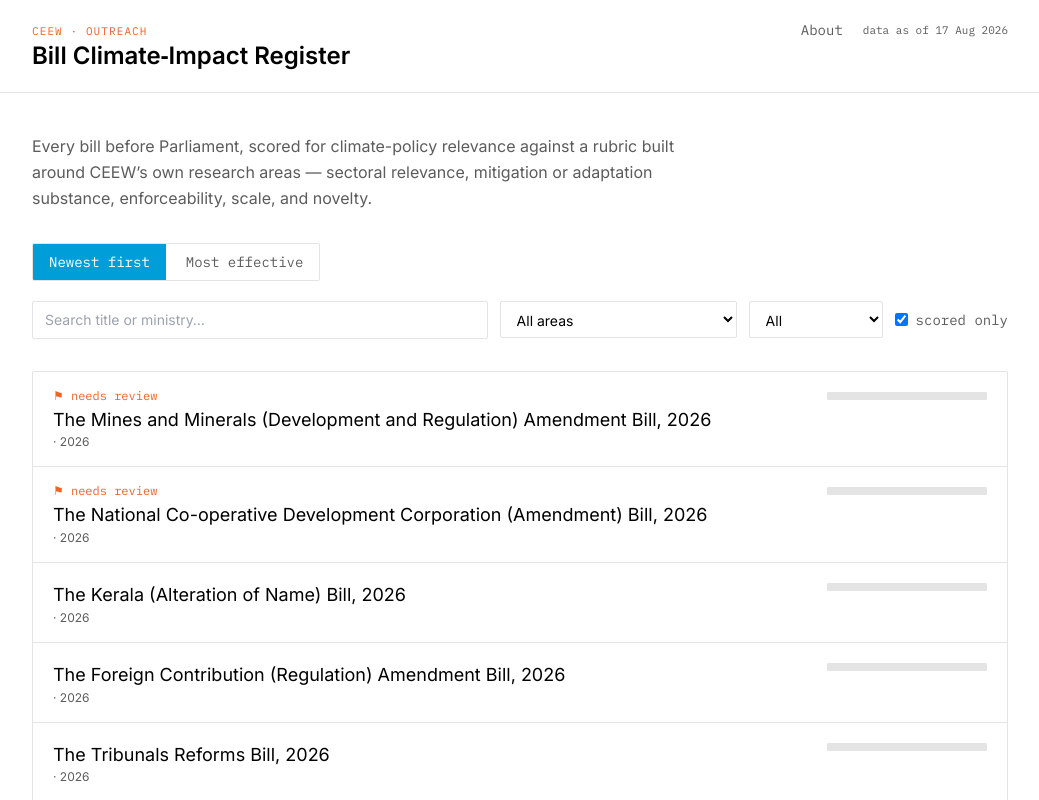
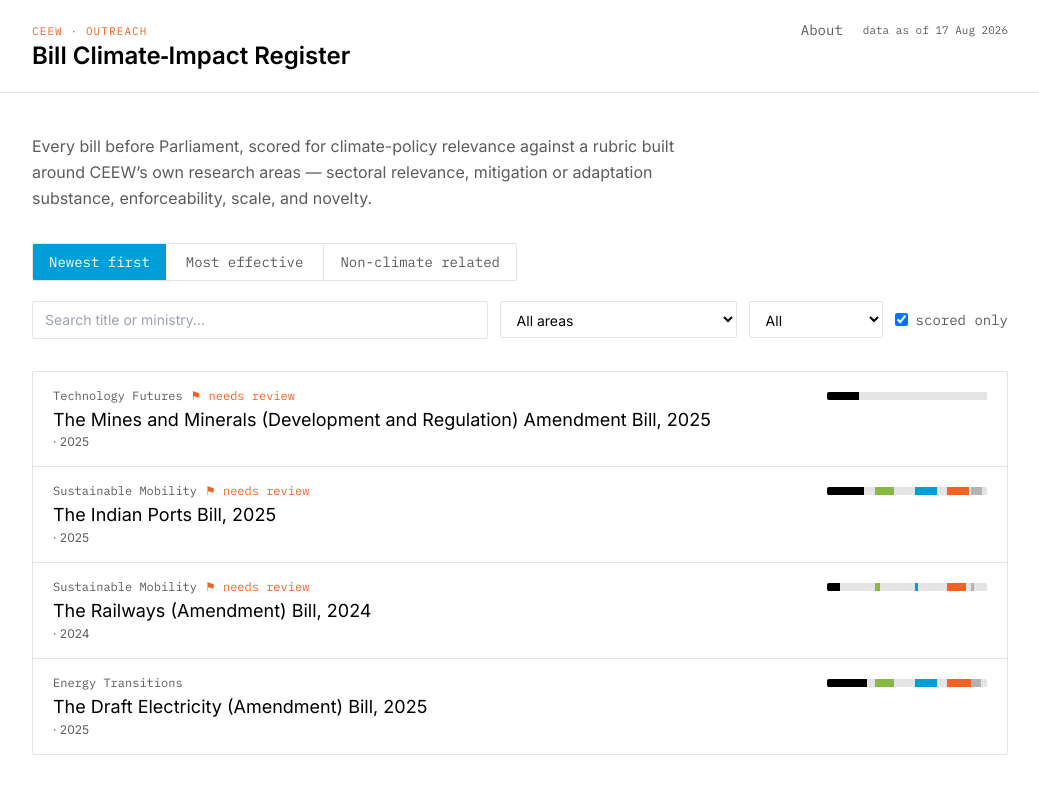
Before and after one commit to eliciabranch2006-art/ceewclimatebill, a Next.js app in the folder site/: page / in a window 1280 px wide. Shown: the top 800 px of the page, without its empty margins (120-1159 px from the left). Built offline with nearby package versions, Linux system fonts and the light colour scheme.

Commit message:
Update page.tsx

```diff
--- a/site/app/page.tsx
+++ b/site/app/page.tsx
@@ -35,7 +35,7 @@ const STATUS_OPTIONS = ["All", "Passed", "Pending", "In Committee", "Draft", "Wi
 const CUTOFF_YEARS = 2; // mirrors scraper/update_bills.py's CUTOFF_YEARS — frontend
                           // safety net in case older data ever slips through the export
 
-type SortMode = "chronological" | "effective";
+type SortMode = "chronological" | "effective" | "non_climate";
 
 /** Latest known date for a bill — prefers its most recent status-timeline
  * entry (e.g. last action taken), falling back to its year. Used for the
@@ -59,7 +59,9 @@ export default function HomePage() {
 
   const filtered = useMemo(() => {
     const cutoffYear = new Date().getFullYear() - CUTOFF_YEARS;
-    const sorted = allBills
+    const isNonClimateTab = sortMode === "non_climate";
+
+    const base = allBills
       .filter((b) => b.year === null || b.year >= cutoffYear)
       .filter((b) => (onlyScored ? b.total_score !== null : true))
       .filter((b) =>
@@ -68,17 +70,23 @@ export default function HomePage() {
           : b.title.toLowerCase().includes(query.toLowerCase()) ||
             (b.ministry ?? "").toLowerCase().includes(query.toLowerCase())
       )
+      .filter((b) => (status === "All" ? true : b.status === status))
+      // A bill with no CEEW area match at all is "completely irrelevant" and
+      // belongs on the Non-climate tab, not the main lists. Bills tagged via
+      // the minerals -> Technology Futures / reskilling -> Sustainable
+      // Livelihoods rules always have a primary area, so they're unaffected
+      // and stay in the main lists as intended.
+      .filter((b) => (isNonClimateTab ? b.sectoral_primary_area === null : b.sectoral_primary_area !== null))
       .filter((b) =>
-        area === "All areas"
+        isNonClimateTab || area === "All areas"
           ? true
           : b.sectoral_primary_area === area || b.sectoral_secondary_areas.includes(area)
-      )
-      .filter((b) => (status === "All" ? true : b.status === status));
+      );
 
     if (sortMode === "effective") {
-      return sorted.sort((a, b) => (b.total_score ?? -1) - (a.total_score ?? -1));
+      return base.sort((a, b) => (b.total_score ?? -1) - (a.total_score ?? -1));
     }
-    return sorted.sort((a, b) => latestActivityTime(b) - latestActivityTime(a));
+    return base.sort((a, b) => latestActivityTime(b) - latestActivityTime(a));
   }, [allBills, query, area, status, onlyScored, sortMode]);
 
   return (
@@ -106,7 +114,23 @@ export default function HomePage() {
         >
           Most effective
         </button>
+        <button
+          onClick={() => setSortMode("non_climate")}
+          className={`px-4 py-2 text-sm font-mono transition-colors border-l border-rule ${
+            sortMode === "non_climate" ? "bg-ink text-white" : "text-inkmuted hover:bg-paper"
+          }`}
+        >
+          Non-climate related
+        </button>
       </div>
+
+      {sortMode === "non_climate" && (
+        <p className="text-xs text-inkmuted mb-5 font-mono">
+          Bills the model found no real climate/sustainability relevance in. Bills about
+          minerals or individual reskilling are tagged to a CEEW area by design and won&rsquo;t
+          appear here &mdash; see the About page.
+        </p>
+      )}
 
       <div className="flex flex-wrap gap-3 mb-8 items-center">
         <input
@@ -116,6 +140,7 @@ export default function HomePage() {
           onChange={(e) => setQuery(e.target.value)}
           className="px-3 py-2 bg-card border border-rule rounded-sm text-sm flex-1 min-w-[200px] focus:outline-none focus:ring-1 focus:ring-ink"
         />
+        {sortMode !== "non_climate" && (
           <select
             value={area}
             onChange={(e) => setArea(e.target.value)}
@@ -132,6 +157,7 @@ export default function HomePage() {
               </optgroup>
             ))}
           </select>
+        )}
         <select
           value={status}
           onChange={(e) => setStatus(e.target.value)}
@@ -154,7 +180,9 @@ export default function HomePage() {
       <div className="border border-rule rounded-sm bg-card overflow-hidden">
         {filtered.length === 0 && (
           <div className="p-8 text-center text-inkmuted text-sm">
-            No bills match these filters yet.
+            {sortMode === "non_climate"
+              ? "No non-climate-related bills match these filters yet."
+              : "No bills match these filters yet."}
           </div>
         )}
         {filtered.map((bill, i) => (
```
Lines whose indentation alone changed are shown as unchanged.
